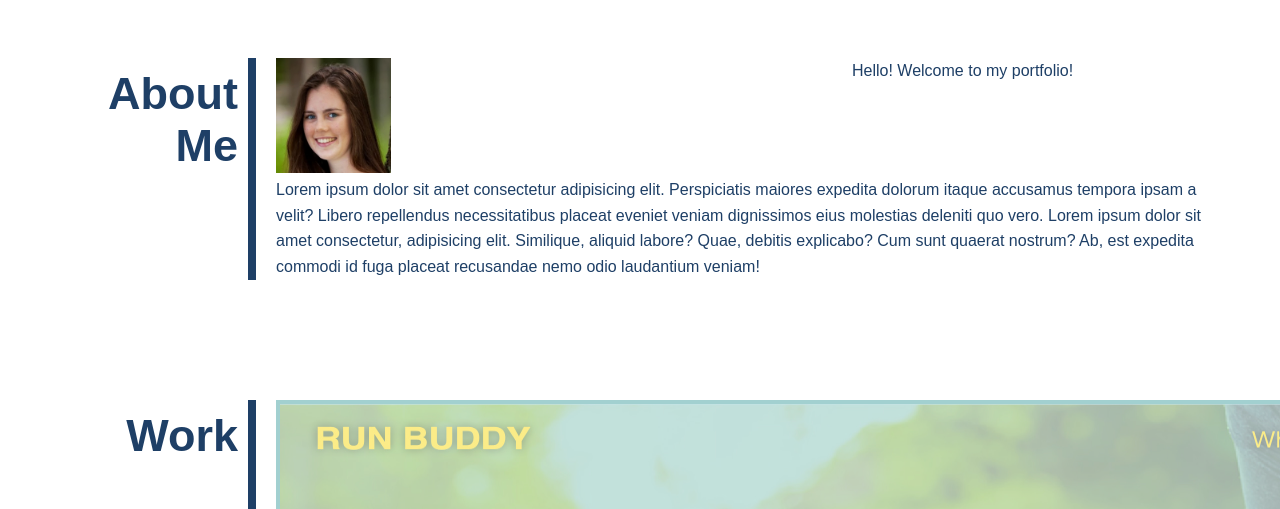
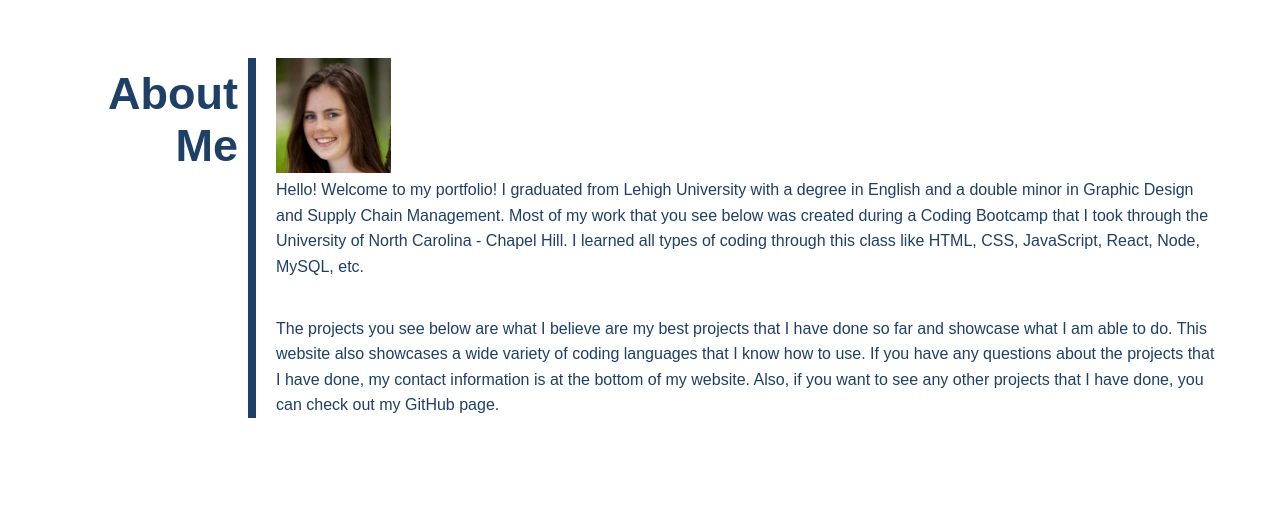
Before and after one commit to ebeltz/elizabeths-portfolio, a plain HTML site: page index.html in a window 1280 px wide. Shown: the part 285-794 px from the top of the page. Drawn offline with Linux system fonts and the light colour scheme.

Commit message:
added the about me text

```diff
--- a/index.html
+++ b/index.html
@@ -54,8 +54,8 @@
             <div class="avatar">
                 <img src="./assets/images/avatar.jpg" alt="Picture of Elizabeth" />
             </div>
-            <p>Hello! Welcome to my portfolio! </p><br>
-            <p>Lorem ipsum dolor sit amet consectetur adipisicing elit. Perspiciatis maiores expedita dolorum itaque accusamus tempora ipsam a velit? Libero repellendus necessitatibus placeat eveniet veniam dignissimos eius molestias deleniti quo vero. Lorem ipsum dolor sit amet consectetur, adipisicing elit. Similique, aliquid labore? Quae, debitis explicabo? Cum sunt quaerat nostrum? Ab, est expedita commodi id fuga placeat recusandae nemo odio laudantium veniam!</p>
+            <p>Hello! Welcome to my portfolio! I graduated from Lehigh University with a degree in English and a double minor in Graphic Design and Supply Chain Management. Most of my work that you see below was created during a Coding Bootcamp that I took through the University of North Carolina - Chapel Hill. I learned all types of coding through this class like HTML, CSS, JavaScript, React, Node, MySQL, etc.</p><br><br>
+            <p>The projects you see below are what I believe are my best projects that I have done so far and showcase what I am able to do. This website also showcases a wide variety of coding languages that I know how to use. If you have any questions about the projects that I have done, my contact information is at the bottom of my website. Also, if you want to see any other projects that I have done, you can check out my GitHub page.</p>
         </div>
     </section>
 
```
